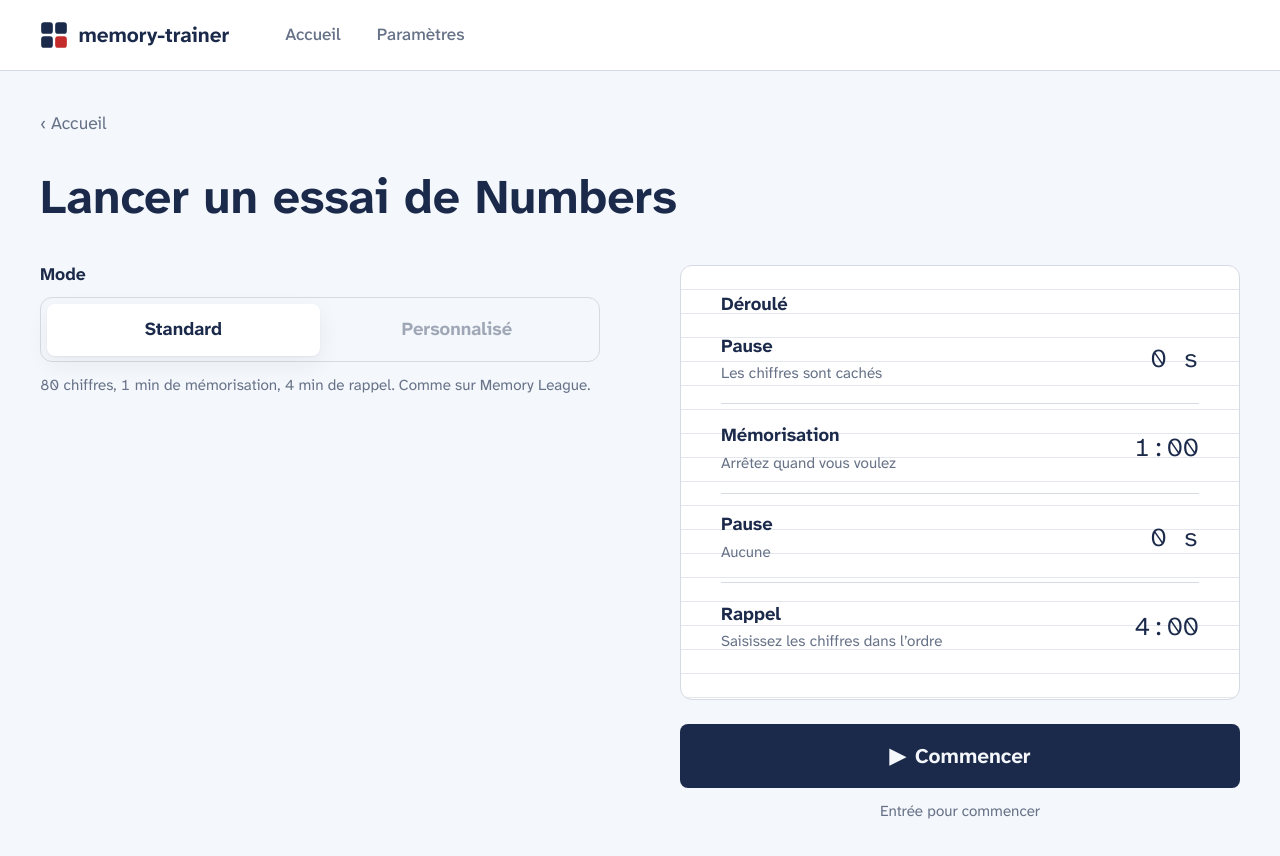
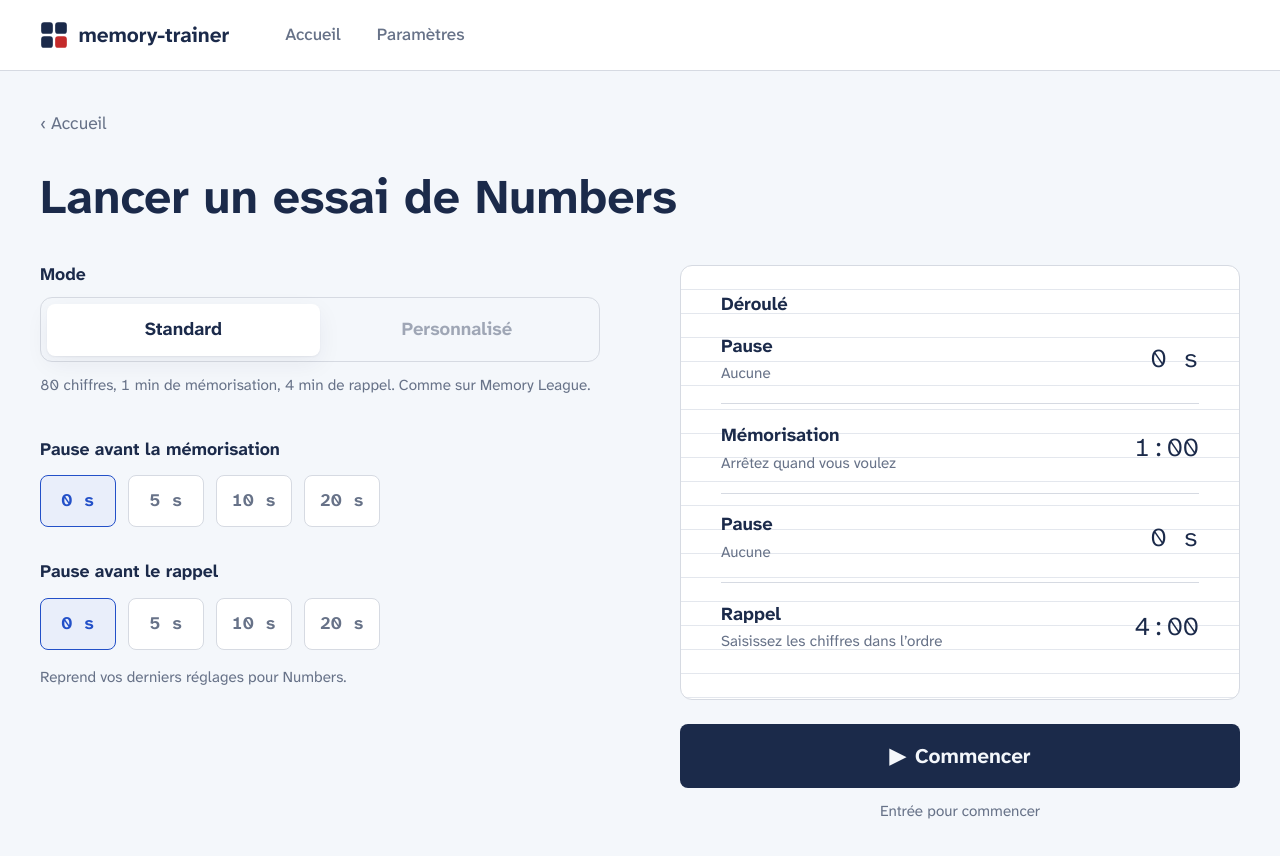
Before and after one commit to gabrielluthun/memory-trainer, a SvelteKit app: page /train/numbers in a window 1280 px wide. Shown: the top 856 px of the page. Built offline with nearby package versions, Linux system fonts and the light colour scheme.

Commit message:
feat(ui): choose preparation pauses at launch

```diff
--- a/src/routes/train/numbers/+page.svelte
+++ b/src/routes/train/numbers/+page.svelte
@@ -2,34 +2,59 @@
 	import { resolve } from '$app/paths';
 	import { goto } from '$app/navigation';
 	import { getApp } from '#lib/app-container.ts';
+	import { onMount } from 'svelte';
 	import AppHeader from '#lib/presentation/components/app-header.svelte';
+	import PausePicker from '#lib/presentation/components/pause-picker.svelte';
 	import { formatCountdown } from '#lib/presentation/format.ts';
 
 	const app = getApp();
 	const format = app.session.standardFormat;
 	let starting = $state(false);
 
-	// Pauses become adjustable with US23; custom mode comes with US09.
-	const steps = [
-		{ name: 'Pause', hint: 'Les chiffres sont cachés', value: '0 s' },
+	// The last pauses chosen for Numbers are proposed (RG25). Custom mode comes with US09.
+	let pauses = $state(app.settings.current.pausesFor('numbers'));
+	let pausesChanged = false;
+	onMount(() => {
+		// The stored settings may load after a first click: never overwrite a choice just made.
+		void app.ready.then(() => {
+			if (!pausesChanged) pauses = app.settings.current.pausesFor('numbers');
+		});
+	});
+
+	function choosePauses(changed: Partial<typeof pauses>) {
+		pausesChanged = true;
+		pauses = { ...pauses, ...changed };
+	}
+
+	const pauseHint = (ms: number, hidden: string) => (ms === 0 ? 'Aucune' : hidden);
+	const steps = $derived([
+		{
+			name: 'Pause',
+			hint: pauseHint(pauses.beforeMemorizationMs, 'Les chiffres sont cachés'),
+			value: `${pauses.beforeMemorizationMs / 1_000} s`
+		},
 		{
 			name: 'Mémorisation',
 			hint: 'Arrêtez quand vous voulez',
 			value: formatCountdown(format.memorizationMs)
 		},
-		{ name: 'Pause', hint: 'Aucune', value: '0 s' },
+		{
+			name: 'Pause',
+			hint: pauseHint(pauses.beforeRecallMs, 'Les chiffres sont cachés'),
+			value: `${pauses.beforeRecallMs / 1_000} s`
+		},
 		{
 			name: 'Rappel',
 			hint: 'Saisissez les chiffres dans l’ordre',
 			value: formatCountdown(format.recallMs)
 		}
-	];
+	]);
 
 	async function start() {
 		if (starting) return;
 		starting = true;
 		await app.ready;
-		app.session.start();
+		app.session.start({ pauses });
 		await goto(resolve('/trial'));
 	}
 
@@ -66,6 +91,20 @@
 				{format.itemCount} chiffres, {format.memorizationMs / 60_000} min de mémorisation, {format.recallMs /
 					60_000} min de rappel. Comme sur Memory League.
 			</p>
+
+			<div class="pauses">
+				<PausePicker
+					label="Pause avant la mémorisation"
+					valueMs={pauses.beforeMemorizationMs}
+					onchange={(ms: number) => choosePauses({ beforeMemorizationMs: ms })}
+				/>
+				<PausePicker
+					label="Pause avant le rappel"
+					valueMs={pauses.beforeRecallMs}
+					onchange={(ms: number) => choosePauses({ beforeRecallMs: ms })}
+				/>
+				<p class="hint">Reprend vos derniers réglages pour Numbers.</p>
+			</div>
 		</section>
 
 		<section class="plan" aria-labelledby="plan-title">
@@ -147,6 +186,14 @@
 		color: var(--ink-muted);
 		font-size: 0.95rem;
 	}
+	.pauses {
+		display: grid;
+		gap: 2rem;
+		margin-top: 2.5rem;
+	}
+	.pauses .hint {
+		margin-top: -1rem;
+	}
 	.centered {
 		text-align: center;
 	}
```
